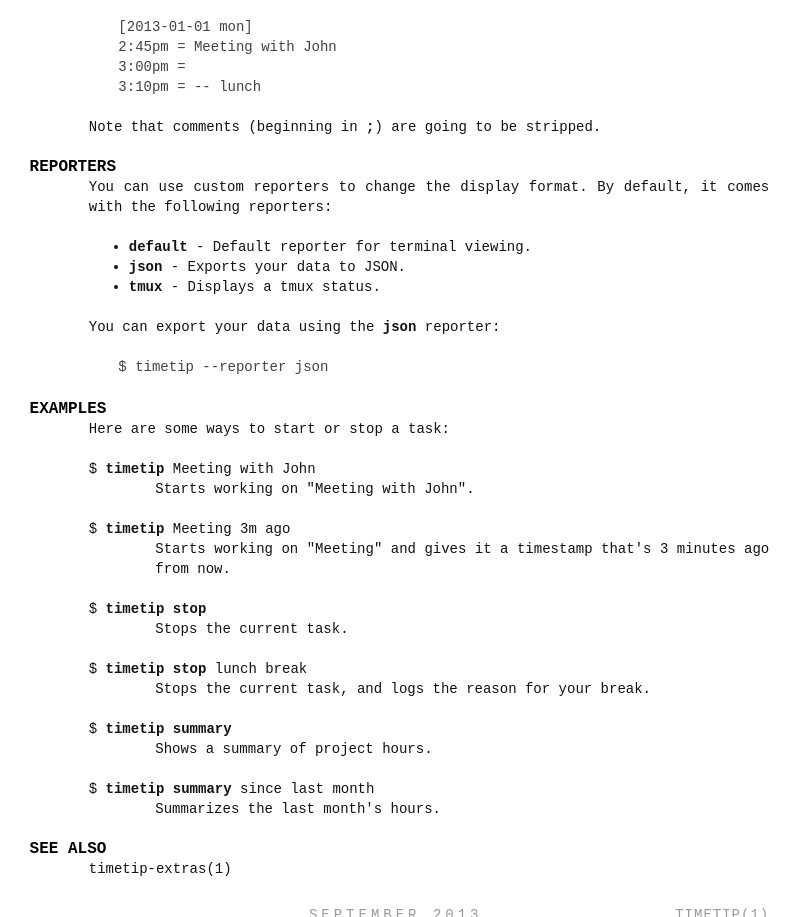
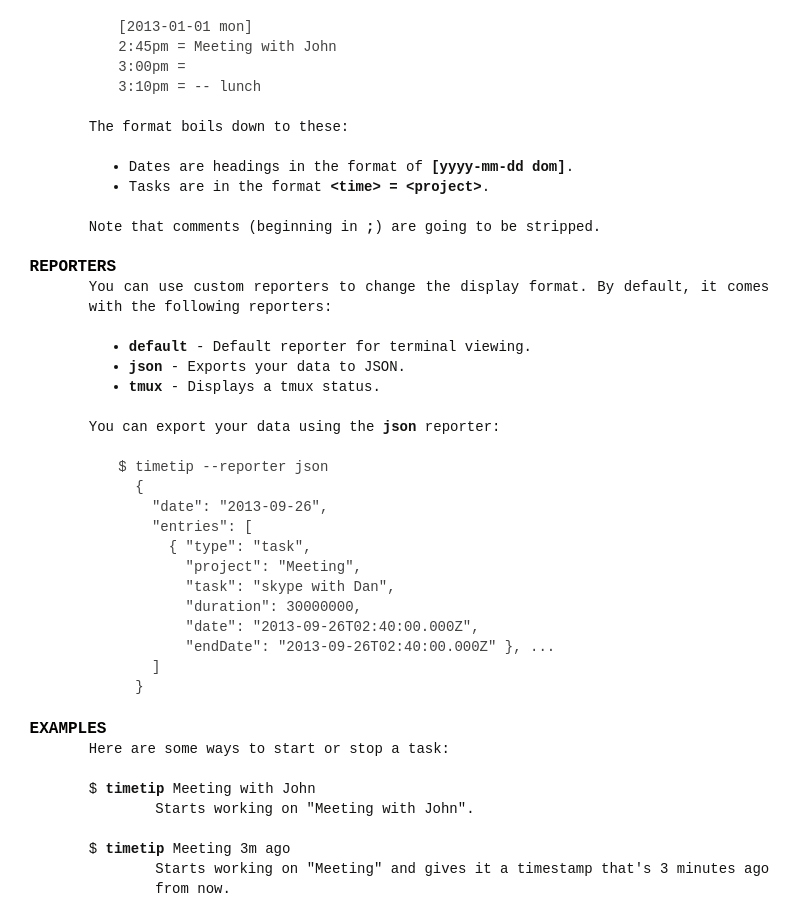
Before and after one commit to rstacruz/timetip, a plain HTML site: page timetip.1.html in a window 1280 px wide. Shown: the part 1911-2828 px from the top of the page, without its empty margins (0-802 px from the left). Drawn offline with Linux system fonts and the light colour scheme.

Commit message:
Man: updates.

```diff
--- a/timetip.1.html
+++ b/timetip.1.html
@@ -168,6 +168,14 @@
 3:10pm = -- lunch
 </code></pre>
 
+<p>The format boils down to these:</p>
+
+<ul>
+<li>Dates are headings in the format of <code>[yyyy-mm-dd dom]</code>.</li>
+<li>Tasks are in the format <code>&lt;time> = &lt;project></code>.</li>
+</ul>
+
+
 <p>Note that comments (beginning in <code>;</code>) are going to be stripped.</p>
 
 <h2 id="REPORTERS">REPORTERS</h2>
@@ -185,6 +193,17 @@
 <p>You can export your data using the <code>json</code> reporter:</p>
 
 <pre><code>$ timetip --reporter json
+  {
+    "date": "2013-09-26",
+    "entries": [
+      { "type": "task",
+        "project": "Meeting",
+        "task": "skype with Dan",
+        "duration": 30000000,
+        "date": "2013-09-26T02:40:00.000Z",
+        "endDate": "2013-09-26T02:40:00.000Z" }, ...
+    ]
+  }
 </code></pre>
 
 <h2 id="EXAMPLES">EXAMPLES</h2>
```
